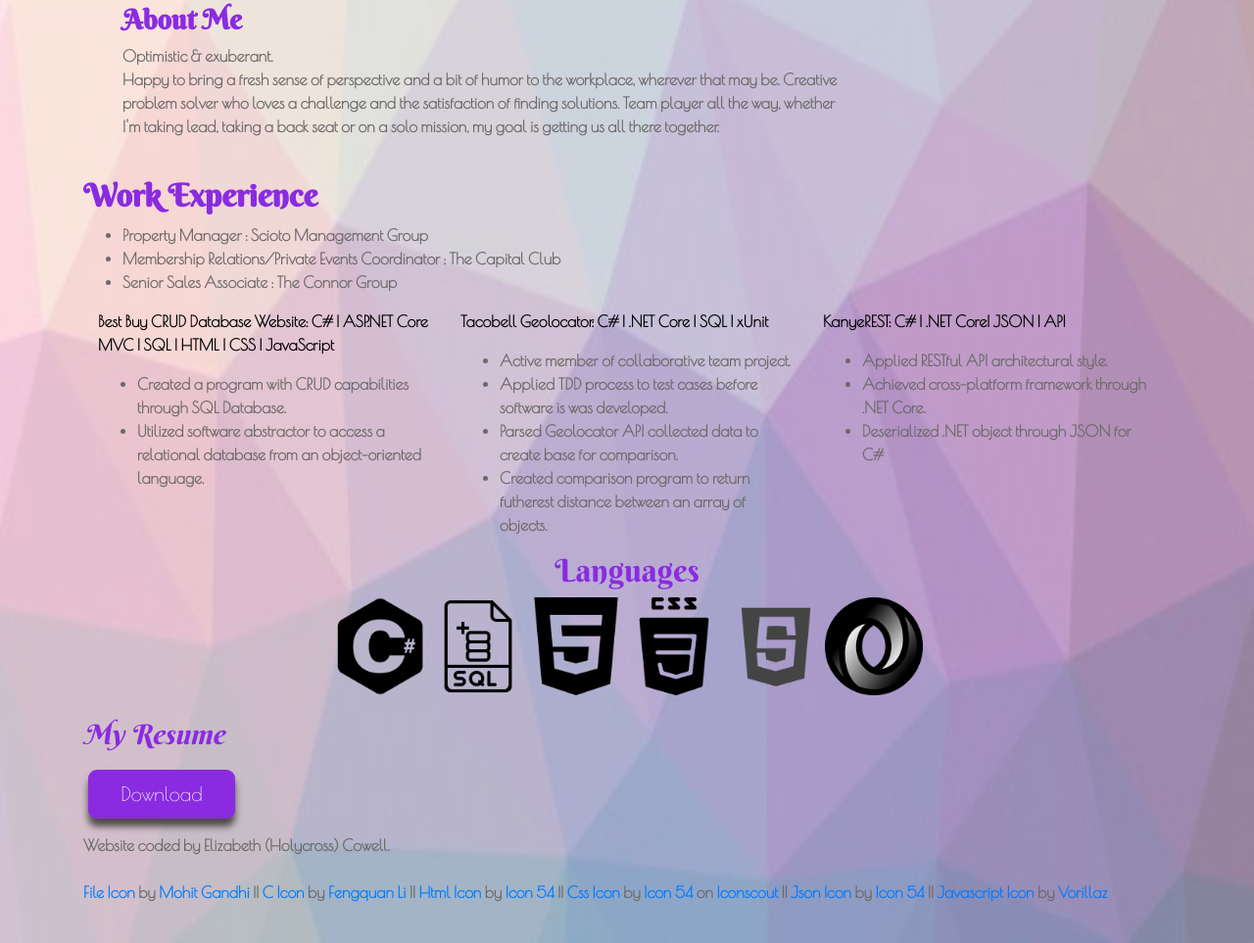
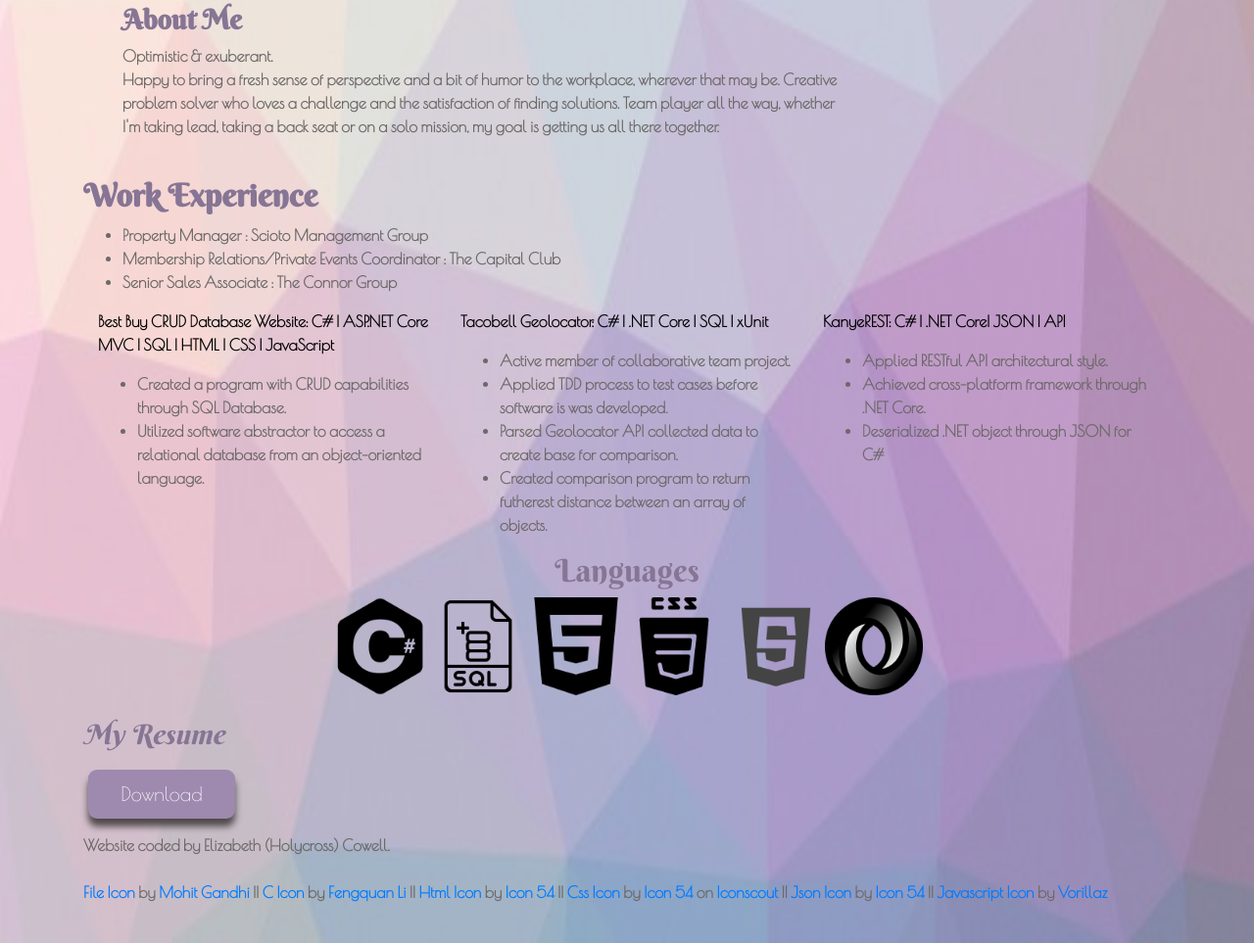
Before and after one commit to ElizabethCowell/ElizabethCowell.github.io, a plain HTML site: page index.html in a window 1280 px wide. Shown: the part 334-1297 px from the top of the page at 98% size. Drawn offline with nearby package versions, Linux system fonts and the light colour scheme.

Commit message:
header color adjusted

```diff
--- a/style.css
+++ b/style.css
@@ -41,11 +41,11 @@
   }
   h2, h3{
       font-family: berkshire swash;
-      color: blueviolet;
+      color: rgb(134, 117, 148);
   }
  .button{
   border-radius: 9px;
-  background-color: blueviolet;
+  background-color: rgb(158,137,175);
   box-shadow: 0px 8px 7px rgb(80, 74, 74);
   border: black;
   color: #FFFFFF;
```
